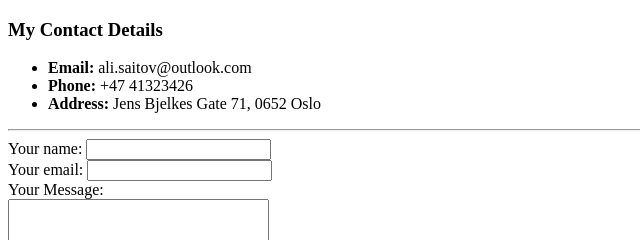
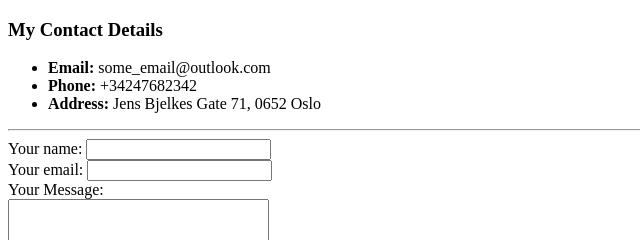
Before and after one commit to Pythonisssst/cv, a plain HTML site: page contacts.html in a window 1280 px wide. Shown: the top 240 px of the page, 0-640 px from the left. Drawn offline with Linux system fonts and the light colour scheme.

Commit message:
Update contacts.html

```diff
--- a/contacts.html
+++ b/contacts.html
@@ -7,8 +7,8 @@
   <body>
     <h3>My Contact Details</h3>
     <ul>
-      <li><strong>Email:</strong> ali.saitov@outlook.com</li>
-      <li><strong>Phone:</strong> +47 41323426</li>
+      <li><strong>Email:</strong> some_email@outlook.com</li>
+      <li><strong>Phone:</strong> +34247682342</li>
       <li><strong>Address:</strong> Jens Bjelkes Gate 71, 0652 Oslo</li>
     </ul>
     <hr>
```
